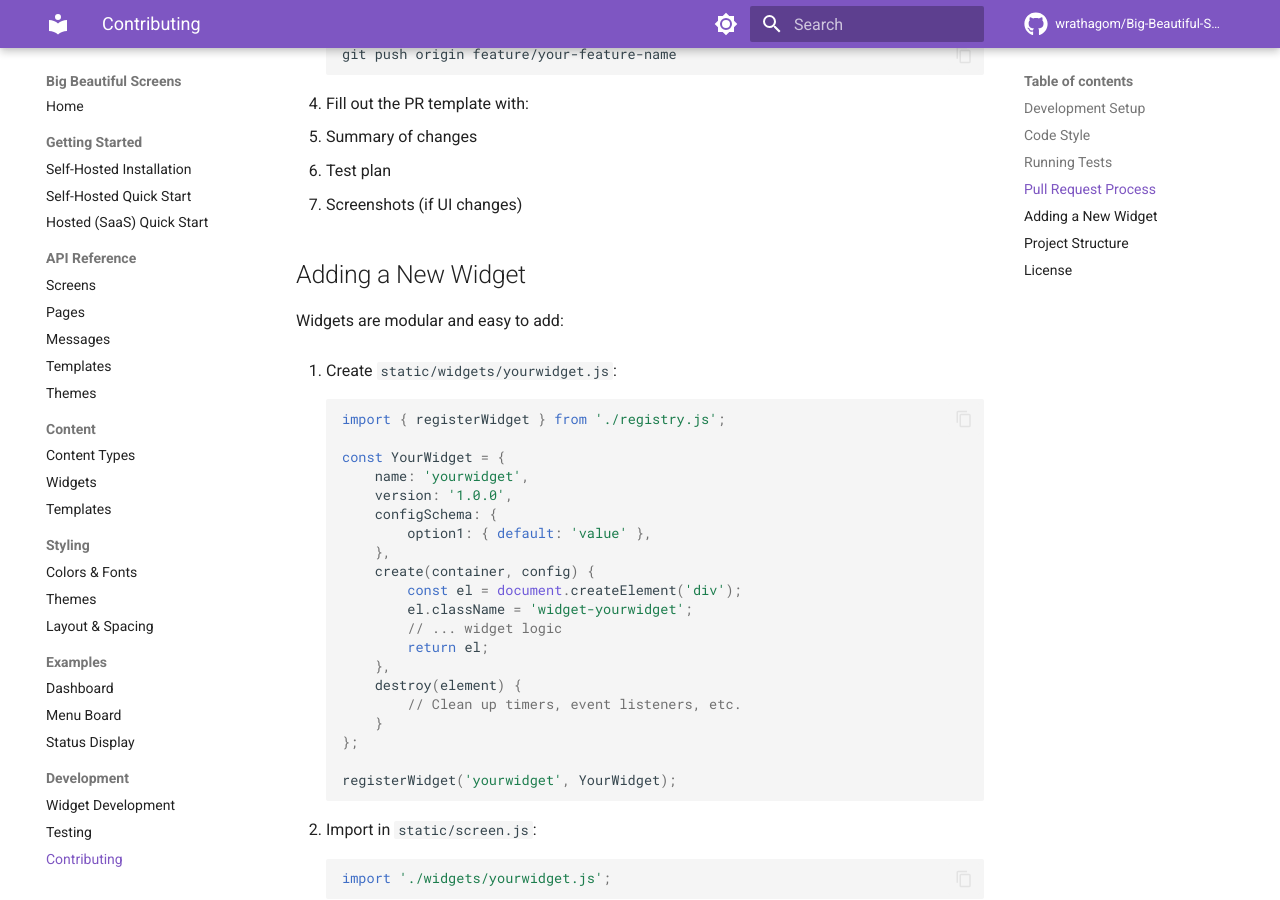
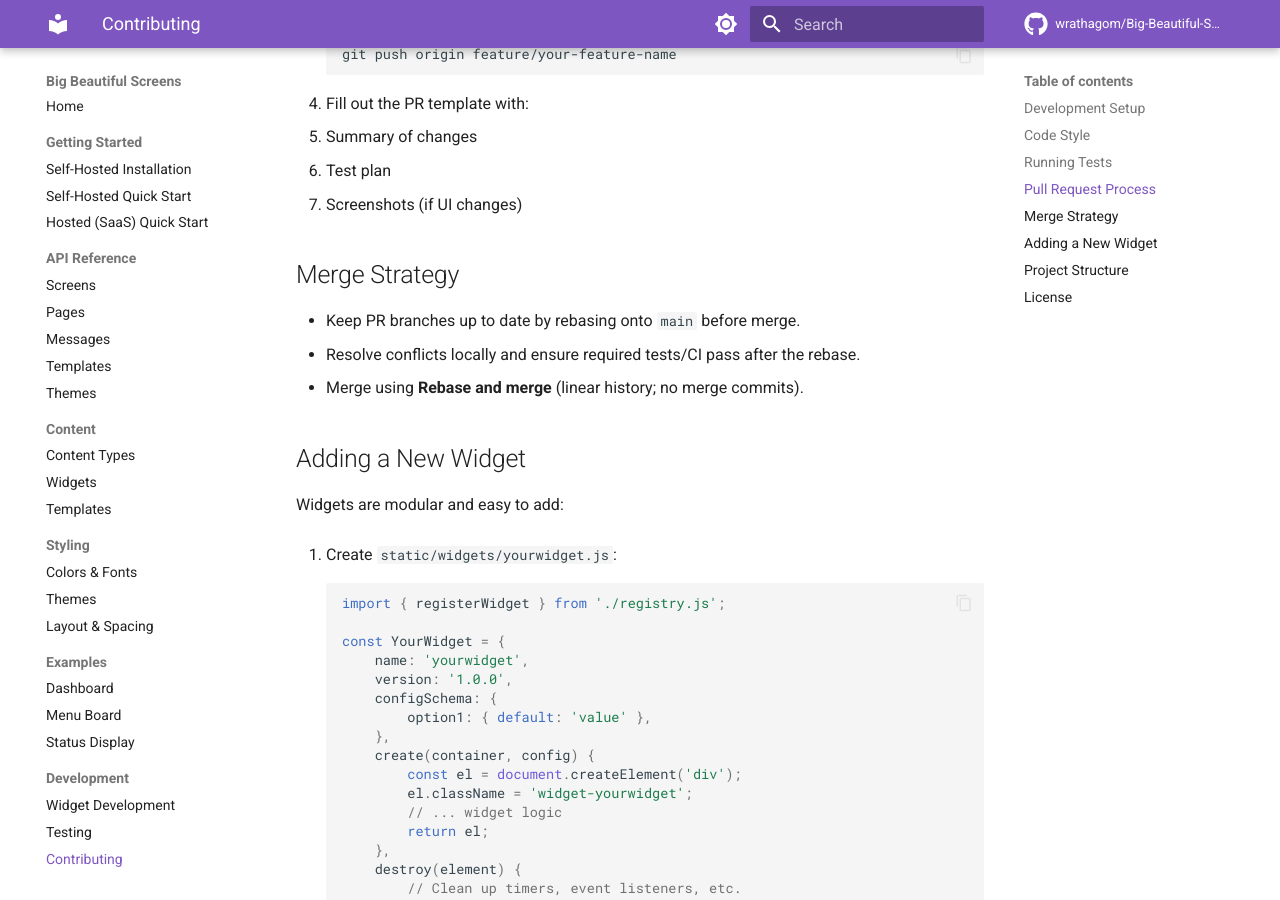
Before and after one commit to wrathagom/Big-Beautiful-Screens, an MkDocs documentation site: the page built from docs/development/contributing.md, in a window 1280 px wide and 900 px high, scrolled down 1832 px. Built offline with MkDocs 1.6.1 and Material for MkDocs 9.7.7, drawn with Linux system fonts in a browser that asks for light colours; comment, search, counter and statistics services are not loaded.

Commit message:
Add PR merge strategy

```diff
--- a/docs/development/contributing.md
+++ b/docs/development/contributing.md
@@ -84,6 +84,12 @@ All core tests must pass before merging.
    - Test plan
    - Screenshots (if UI changes)
 
+## Merge Strategy
+
+- Keep PR branches up to date by rebasing onto `main` before merge.
+- Resolve conflicts locally and ensure required tests/CI pass after the rebase.
+- Merge using **Rebase and merge** (linear history; no merge commits).
+
 ## Adding a New Widget
 
 Widgets are modular and easy to add:
```
